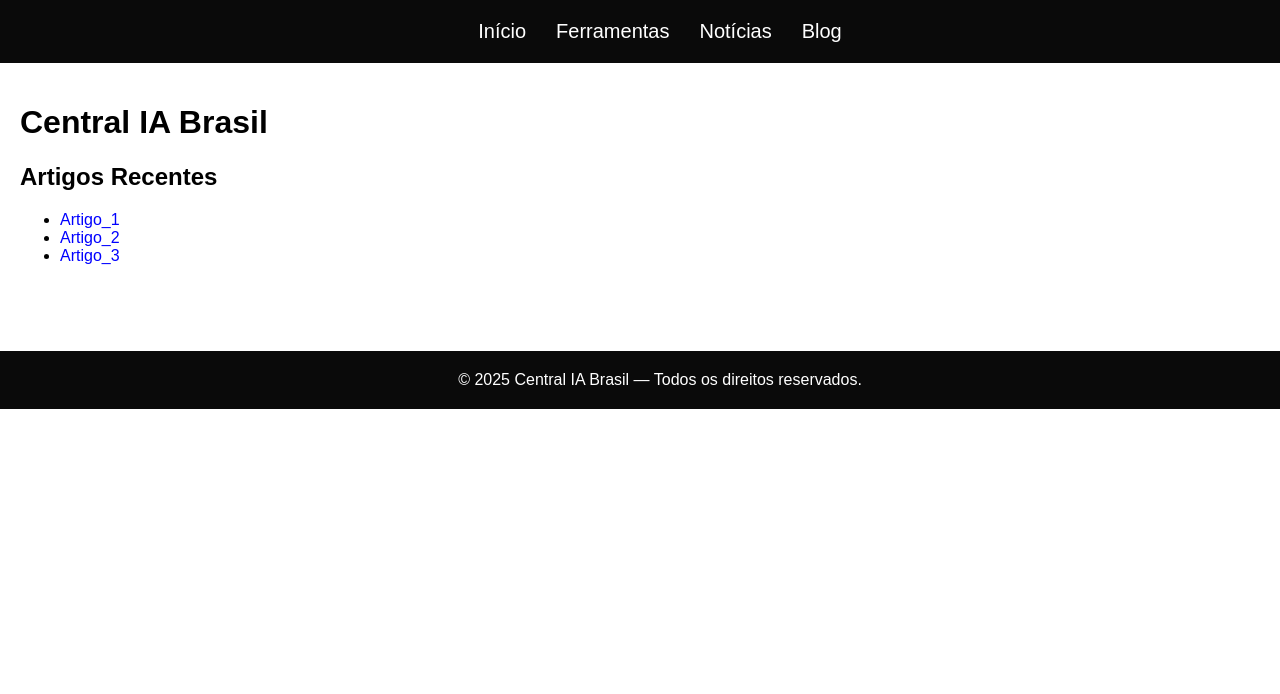
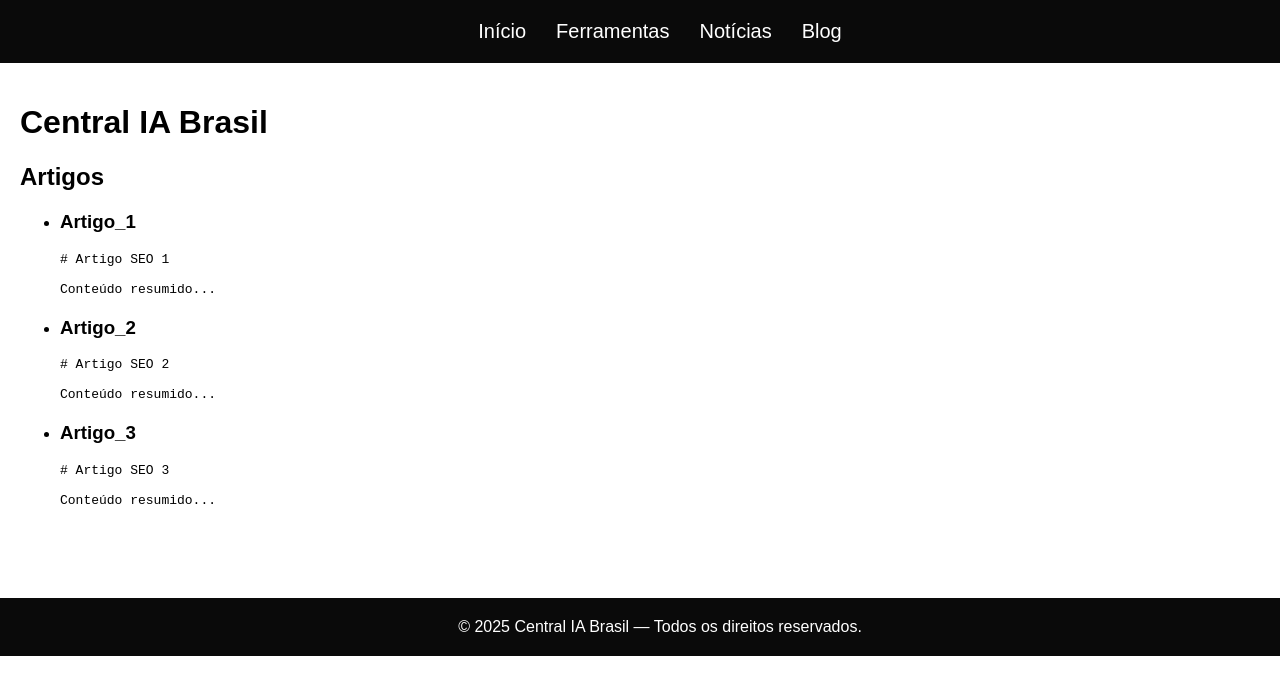
Before and after one commit to shinoda1998/portal-ia, a Next.js app: page / in a window 1280 px wide. Shown: the top 694 px of the page. Built offline with nearby package versions, Linux system fonts and the light colour scheme.

Commit message:
Update articles section and heading in index.js
Refactor articles display and update heading.

```diff
--- a/pages/index.js
+++ b/pages/index.js
@@ -1,36 +1,31 @@
+export async function getServerSideProps() {
+  const baseUrl =
+    process.env.VERCEL_URL
+      ? `https://${process.env.VERCEL_URL}`
+      : "http://localhost:3000";
+
+  const res = await fetch(`${baseUrl}/api/articles`);
+  const articles = await res.json();
+
+  return {
+    props: { articles },
+  };
+}
+
 export default function Home({ articles }) {
   return (
     <div style={{ padding: "20px", fontFamily: "Arial" }}>
       <h1>Central IA Brasil</h1>
-      <h2>Artigos Recentes</h2>
+      <h2>Artigos</h2>
 
       <ul>
         {articles.map((article, index) => (
-          <li key={index}>
-            <a
-              href={`/articles/${article.id}`}
-              style={{ textDecoration: "none", color: "blue" }}
-            >
-              {article.title}
-            </a>
+          <li key={index} style={{ marginBottom: "20px" }}>
+            <h3>{article.title}</h3>
+            <pre>{article.content}</pre>
           </li>
         ))}
       </ul>
     </div>
   );
 }
-
-export async function getServerSideProps() {
-  const baseUrl = process.env.VERCEL_URL
-    ? `https://${process.env.VERCEL_URL}`
-    : "http://localhost:3000";
-
-  const res = await fetch(`${baseUrl}/api/articles`);
-  const articles = await res.json();
-
-  return {
-    props: {
-      articles,
-    },
-  };
-}
```
